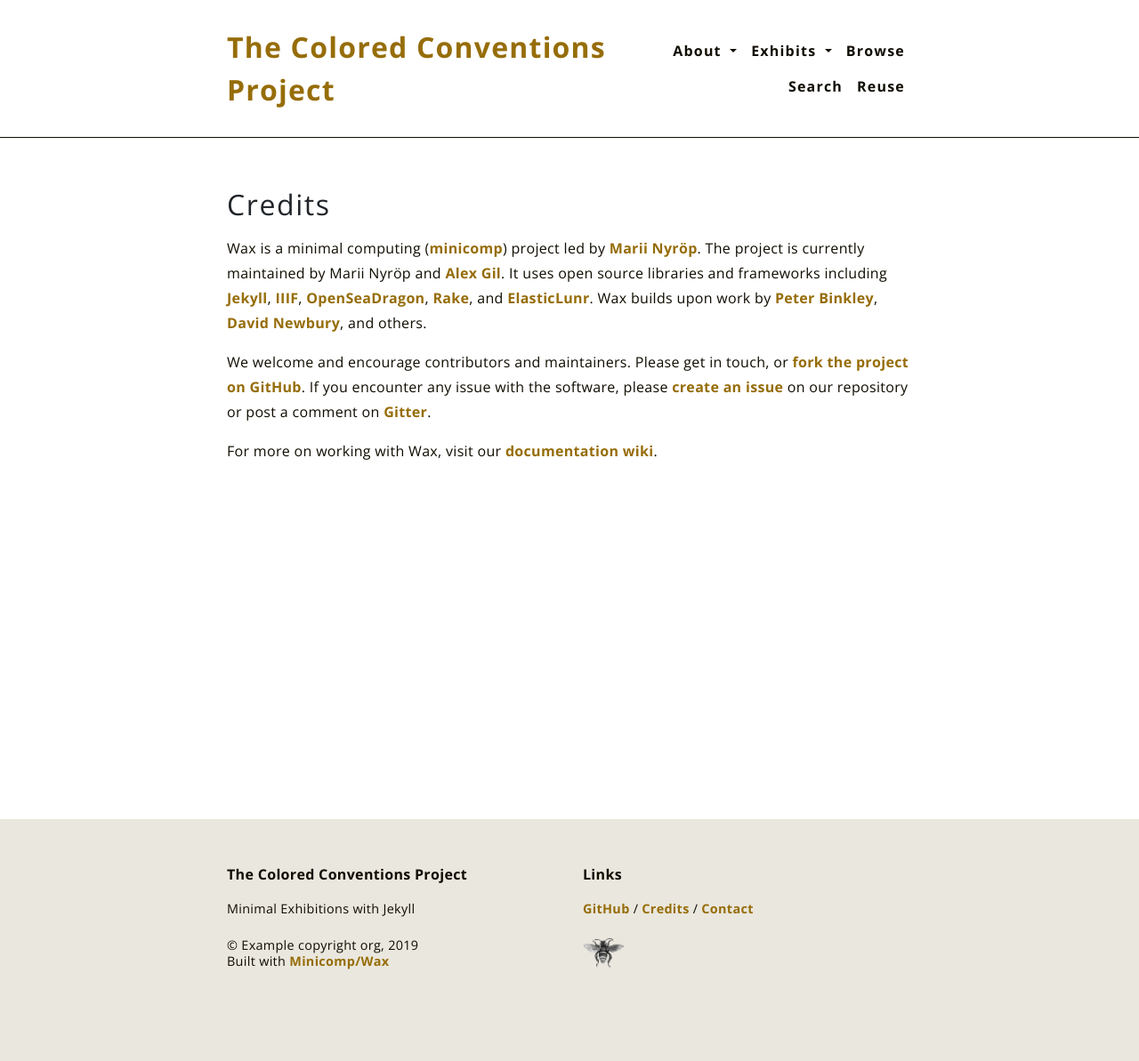
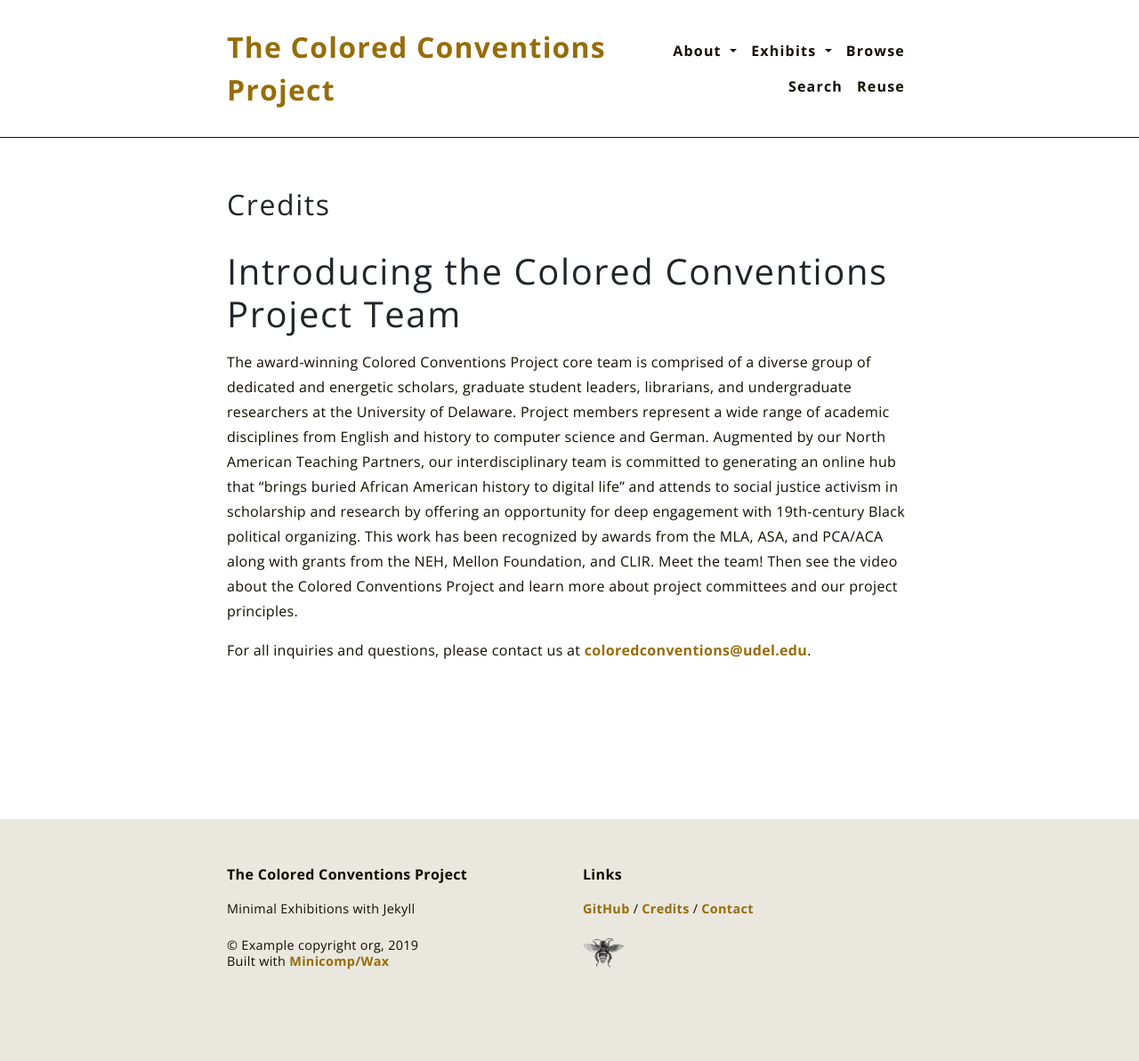
Before and after one commit to TheJT33/ccp, a Jekyll site: the page built from pages/credits.md, in a window 1280 px wide. Shown: the whole page at 89% size. Built offline with Jekyll 4.4.1, drawn with Linux system fonts in a browser that asks for light colours.

Commit message:
added more prose from ccp site

```diff
--- a/pages/credits.md
+++ b/pages/credits.md
@@ -4,8 +4,8 @@ title: Credits
 permalink: '/credits/'
 ---
 
-Wax is a minimal computing ([minicomp](https://github.com/minicomp)) project led by [Marii Nyröp](http://marii.info/). The project is currently maintained by Marii Nyröp and [Alex Gil](https://github.com/elotroalex). It uses open source libraries and frameworks including [Jekyll](https://jekyllrb.com), [IIIF](http://iiif.io), [OpenSeaDragon](https://openseadragon.github.io/), [Rake](https://ruby.github.io/rake/), and [ElasticLunr](http://elasticlunr.com/). Wax builds upon work by [Peter Binkley](https://github.com/pbinkley), [David Newbury](https://github.com/workergnome), and others.
+# Introducing the Colored Conventions Project Team
 
-We welcome and encourage contributors and maintainers. Please get in touch, or [fork the project on GitHub](https://github.com/minicomp/wax). If you encounter any issue with the software, please [create an issue](https://github.com/minicomp/wax/issues) on our repository or post a comment on [Gitter](https://gitter.im/minicomp/wax/).
+The award-winning Colored Conventions Project core team is comprised of a diverse group of dedicated and energetic scholars, graduate student leaders, librarians, and undergraduate researchers at the University of Delaware. Project members represent a wide range of academic disciplines from English and history to computer science and German. Augmented by our North American Teaching Partners, our interdisciplinary team is committed to generating an online hub that "brings buried African American history to digital life" and attends to social justice activism in scholarship and research by offering an opportunity for deep engagement with 19th-century Black political organizing. This work has been recognized by awards from the MLA, ASA, and PCA/ACA along with grants from the NEH, Mellon Foundation, and CLIR. Meet the team! Then see the video about the Colored Conventions Project and learn more about project committees and our project principles.
 
-For more on working with Wax, visit our [documentation wiki](https://minicomp.github.io/wiki/wax/).
+For all inquiries and questions, please contact us at [coloredconventions@udel.edu](coloredconventions@udel.edu).
```
Also changed, not shown: pages/collection.md (+1 -1 lines).
